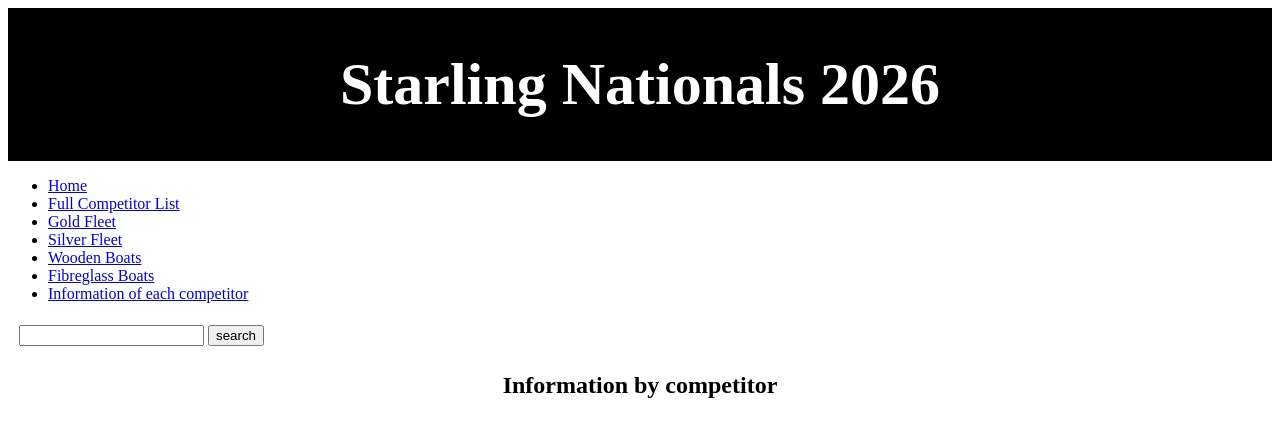
After one commit to Thomas23282/Database-assement, a Flask app: page /card_display.html in a window 1280 px wide. The commit adds this page. Shown: the top 437 px of the page. Run offline with Flask 3, Linux system fonts and the light colour scheme; data that the repository does not hold is empty.

Commit message:
Added page to display data in a card format

```diff
--- a/app.py
+++ b/app.py
@@ -97,5 +97,19 @@ def render_search():
     return render_template("full_fleet.html", data_set = data_list)
 
 
+@app.route('/card_display.html')
+def render_card():  # put application's code here
+    query = "SELECT name, sail_number, wooden_boat, place, gold_fleet FROM data_table"
+    con = create_connection(DATABASE)
+    cur = con.cursor()
+    cur.execute(query)
+    data_list = cur.fetchall()
+    con.close()
+    print(data_list)
+
+    return render_template("card_display.html", data_set = data_list)
+
+
+
 if __name__ == '__main__':
     app.run()
--- a/static/css/style.css
+++ b/static/css/style.css
@@ -32,3 +32,17 @@ form {
 
 p {
 }
+
+.full_data {
+    display: flex;
+    flex-wrap: wrap;
+    gap: 15px;
+}
+
+.data {
+    width: 200px;
+    padding: 15px;
+    border: 2px solid #000000;
+    background-color: white;
+    border-radius: 10px;
+}
--- /dev/null
+++ b/templates/card_display.html
@@ -0,0 +1,56 @@
+<!DOCTYPE html>
+<html lang="en">
+<head>
+    <meta charset="UTF-8">
+    <title>Starling Nationals 2026 Results</title>
+    <link type="text/css" rel="stylesheet" href="../static/css/style.css">
+</head>
+<body>
+    <header>
+        <h1>Starling Nationals 2026</h1>
+    </header>
+    <nav>
+        <ul>
+            <li>
+                <a href = "/">Home</a>
+            </li>
+            <li>
+            <a href = "full_fleet.html">Full Competitor List</a>
+            </li>
+            <li>
+            <a href = "gold_fleet.html">Gold Fleet</a>
+            </li>
+            <li>
+            <a href = "silver_fleet.html">Silver Fleet</a>
+            </li>
+            <li>
+            <a href = "wooden_boat.html">Wooden Boats</a>
+            </li>
+            <li>
+            <a href = "fibreglass_boat.html">Fibreglass Boats</a>
+            </li>
+            <li>
+            <a href = "card_display.html">Information of each competitor</a>
+        </ul>
+        <form method = "POST" action = "/search">
+            <input type = "text" name = "search" id = "search">
+            <input type = "submit" value = "search">
+        </form>
+
+    </nav>
+    <main>
+        <h2>Information by competitor</h2>
+    <div class = "full_data">
+        {% for data in data_set %}
+            <div class = "data">
+                <h4>Name: {{ data [0] }}</h4>
+                <p>Sail Number: {{ data [1] }}</p>
+                <p>Wooden Boat: {{ "True" if data[2] == 1 else "False" }}</p>
+                <p>Place: {{ data [3] }}</p>
+                <p>Gold Fleet: {{ "True" if data[4] == 1 else "False" }}</p>
+            </div>
+        {% endfor %}
+    </div>
+    </main>
+</body>
+</html>
--- a/templates/fibreglass_boat.html
+++ b/templates/fibreglass_boat.html
@@ -28,6 +28,9 @@
             </li>
             <li>
             <a href = "fibreglass_boat.html">Fibreglass Boats</a>
+            </li>
+            <li>
+            <a href = "card_display.html">Information of each competitor</a>
         </ul>
         <form method = "POST" action = "/search">
             <input type = "text" name = "search" id = "search">
--- a/templates/full_fleet.html
+++ b/templates/full_fleet.html
@@ -28,6 +28,9 @@
             </li>
             <li>
             <a href = "fibreglass_boat.html">Fibreglass Boats</a>
+            </li>
+            <li>
+            <a href = "card_display.html">Information of each competitor</a>
         </ul>
         <form method = "POST" action = "/search">
             <input type = "text" name = "search" id = "search">
--- a/templates/gold_fleet.html
+++ b/templates/gold_fleet.html
@@ -28,6 +28,9 @@
             </li>
             <li>
             <a href = "fibreglass_boat.html">Fibreglass Boats</a>
+            </li>
+            <li>
+            <a href = "card_display.html">Information of each competitor</a>
         </ul>
         <form method = "POST" action = "/search">
             <input type = "text" name = "search" id = "search">
--- a/templates/index.html
+++ b/templates/index.html
@@ -28,6 +28,9 @@
             </li>
             <li>
             <a href = "fibreglass_boat.html">Fibreglass Boats</a>
+            </li>
+            <li>
+            <a href = "card_display.html">Information of each competitor</a>
         </ul>
         <form method = "POST" action = "/search">
             <input type = "text" name = "search" id = "search">
--- a/templates/silver_fleet.html
+++ b/templates/silver_fleet.html
@@ -28,6 +28,9 @@
             </li>
             <li>
             <a href = "fibreglass_boat.html">Fibreglass Boats</a>
+            </li>
+            <li>
+            <a href = "card_display.html">Information of each competitor</a>
         </ul>
         <form method = "POST" action = "/search">
             <input type = "text" name = "search" id = "search">
--- a/templates/wooden_boat.html
+++ b/templates/wooden_boat.html
@@ -28,6 +28,9 @@
             </li>
             <li>
             <a href = "fibreglass_boat.html">Fibreglass Boats</a>
+            </li>
+            <li>
+            <a href = "card_display.html">Information of each competitor</a>
         </ul>
         <form method = "POST" action = "/search">
             <input type = "text" name = "search" id = "search">
```
